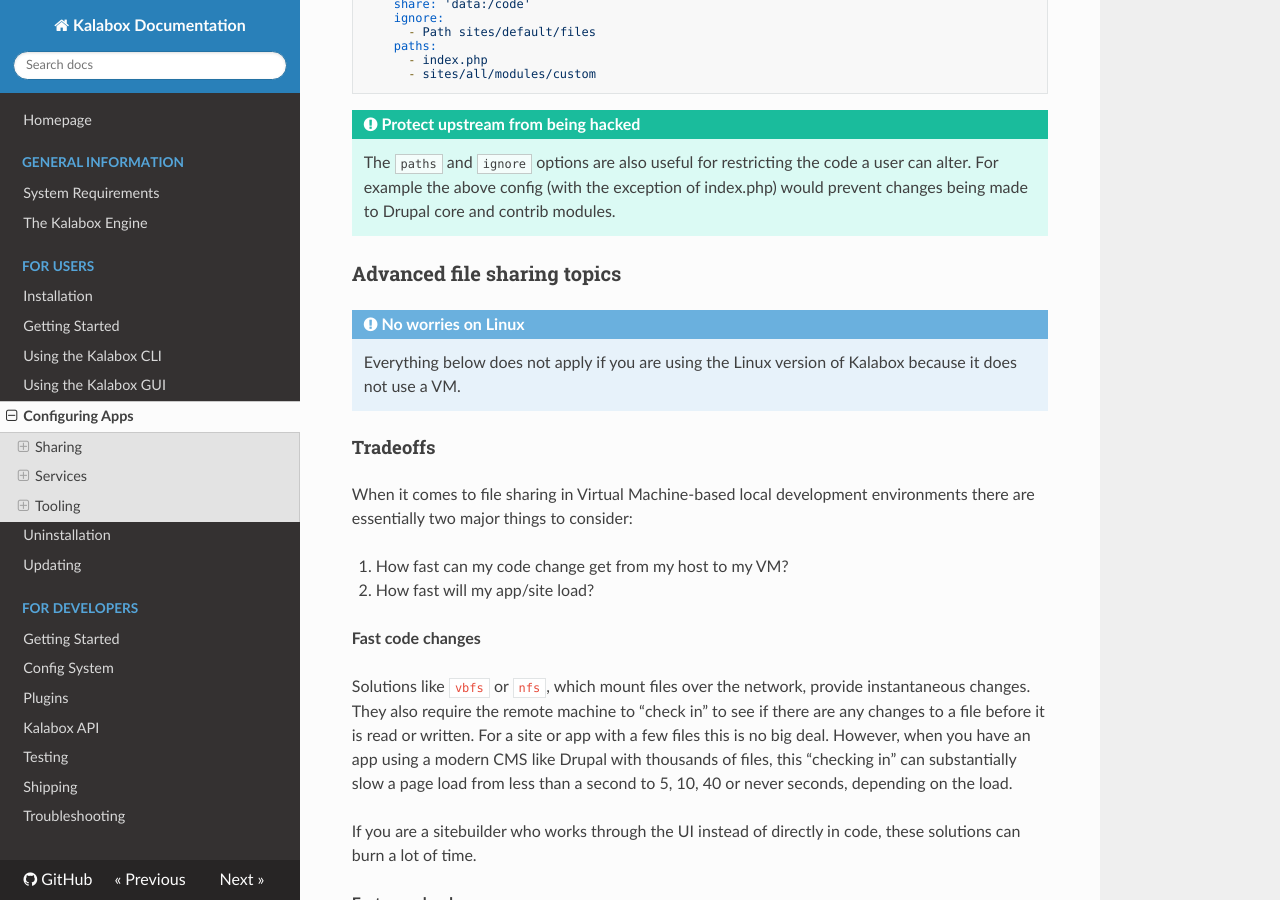
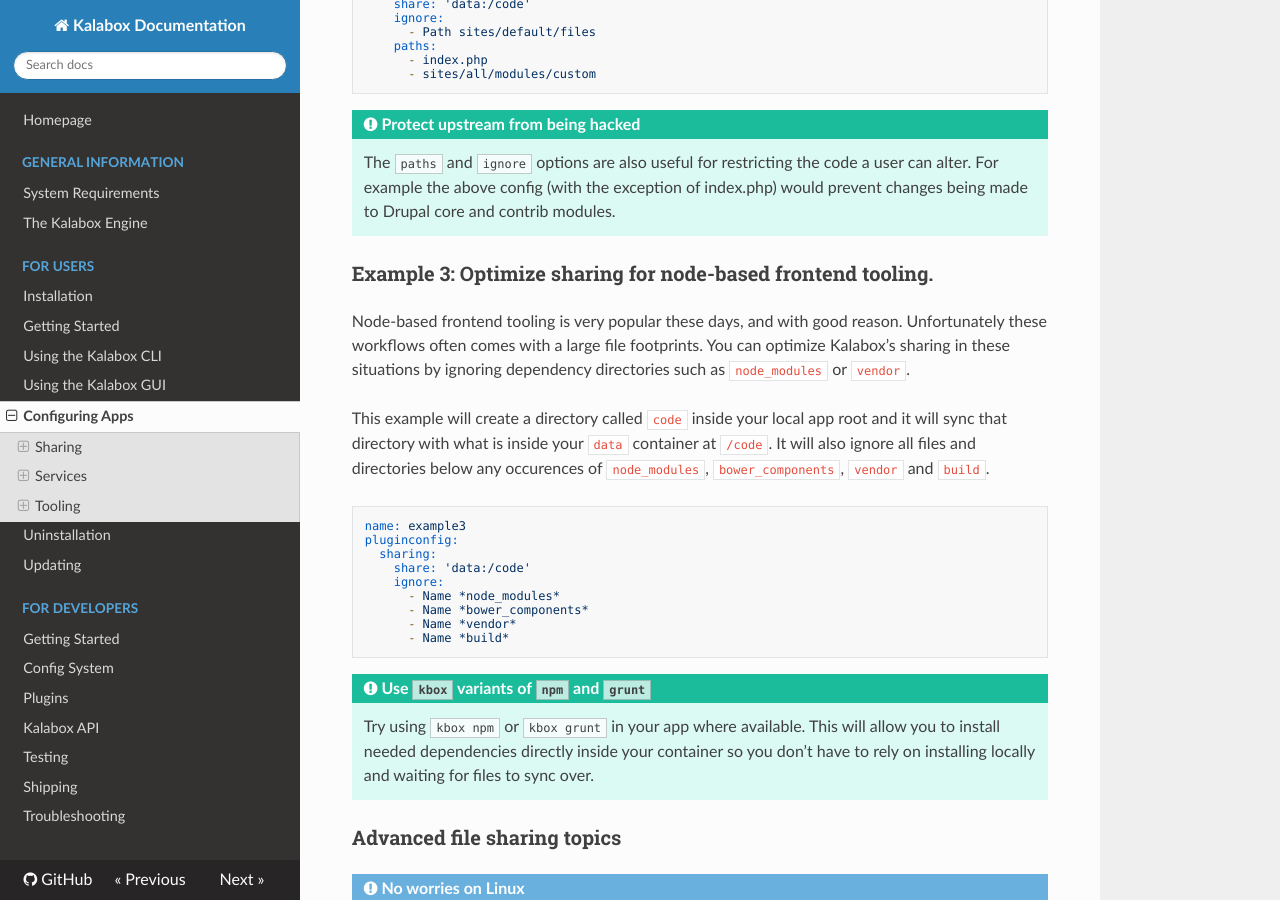
Before and after one commit to kalabox/kalabox, an MkDocs documentation site: the page built from docs/users/config.md, in a window 1280 px wide and 900 px high, scrolled down 1451 px. Built offline with MkDocs 1.6.1, drawn with Linux system fonts in a browser that asks for light colours; nearby versions of some CDN libraries; old or Windows-style settings are respelled for this version of MkDocs.

Commit message:
Add documentation for handling file sharing for node frontend work

````diff
--- a/docs/users/config.md
+++ b/docs/users/config.md
@@ -65,6 +65,27 @@ pluginconfig:
 
 !!! tip "Protect upstream from being hacked"
     The `paths` and `ignore` options are also useful for restricting the code a user can alter. For example the above config (with the exception of index.php) would prevent changes being made to Drupal core and contrib modules.
+
+### Example 3: Optimize sharing for node-based frontend tooling.
+
+Node-based frontend tooling is very popular these days, and with good reason. Unfortunately these workflows often comes with a large file footprints. You can optimize Kalabox's sharing in these situations by ignoring dependency directories such as `node_modules` or `vendor`.
+
+This example will create a directory called `code` inside your local app root and it will sync that directory with what is inside your `data` container at `/code`. It will also ignore all files and directories below any occurences of `node_modules`, `bower_components`, `vendor` and `build`.
+
+```yaml
+name: example3
+pluginconfig:
+  sharing:
+    share: 'data:/code'
+    ignore:
+      - Name *node_modules*
+      - Name *bower_components*
+      - Name *vendor*
+      - Name *build*
+```
+
+!!! tip "Use `kbox` variants of `npm` and `grunt`"
+    Try using `kbox npm` or `kbox grunt` in your app where available. This will allow you to install needed dependencies directly inside your container so you don't have to rely on installing locally and waiting for files to sync over.
 
 ### Advanced file sharing topics
 
````
